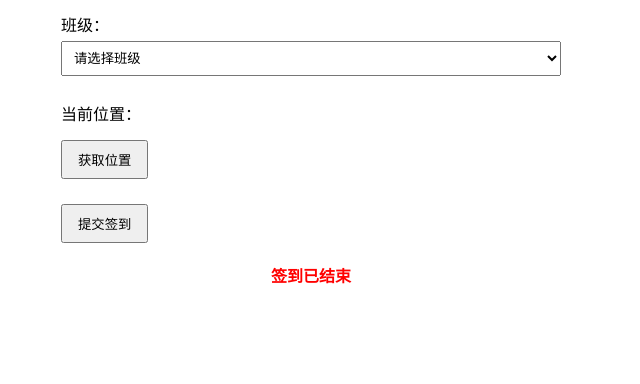
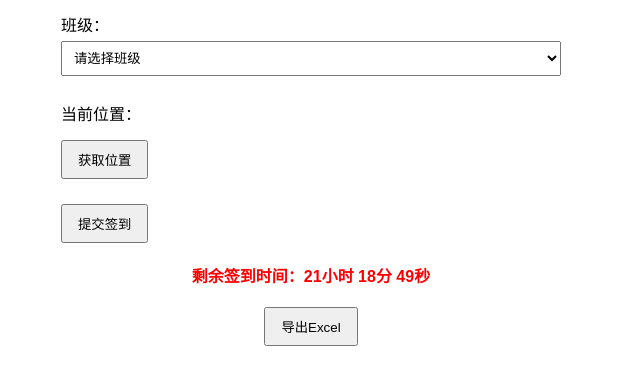
Before and after one commit to xiaovhl/signin-page, a plain HTML site: page index.html in a window 1280 px wide. Shown: the part 192-576 px from the top of the page, without its empty margins (329-969 px from the left). Drawn offline with Linux system fonts and the light colour scheme.

Commit message:
Update index.html

```diff
--- a/index.html
+++ b/index.html
@@ -54,7 +54,7 @@
             radius: 1000
         };
 
-        const deadline = new Date('2024-03-16T23:59:59').getTime();
+        const deadline = new Date('2025-03-16T23:59:59').getTime();
         let signData = JSON.parse(localStorage.getItem('signData')) || [];
 
         // 优化定位速度配置
```
